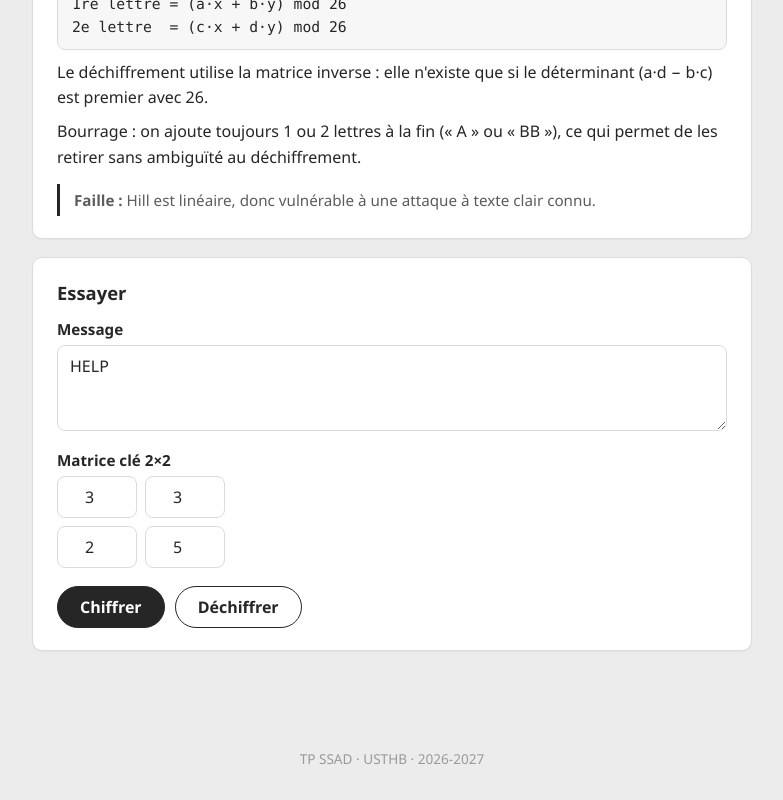
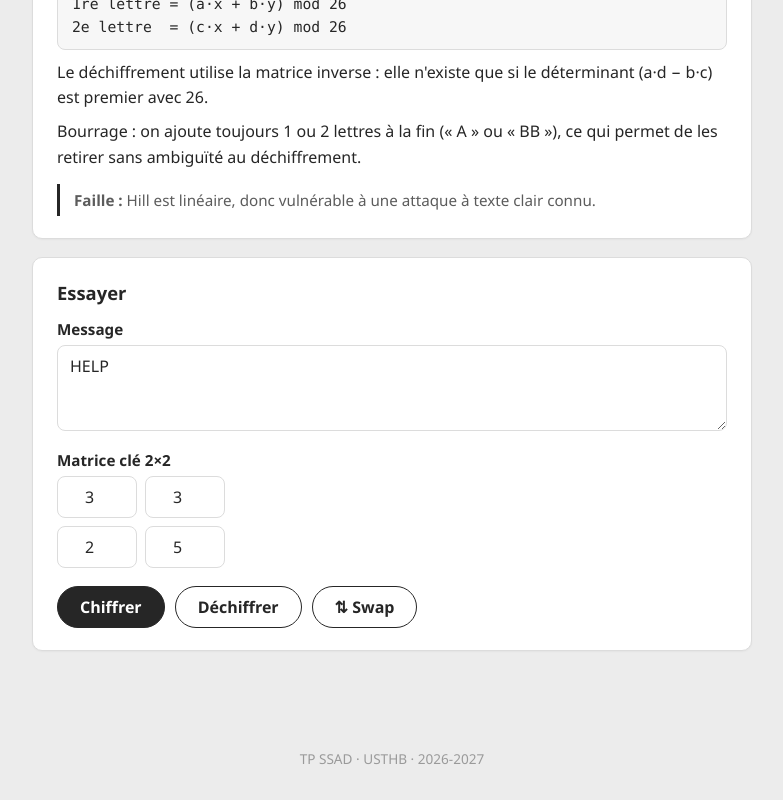
Before and after one commit to yasmine-evy/TP1_SSAD, a plain HTML site: page hill2.html in a window 1280 px wide. Shown: the part 455-1255 px from the top of the page, without its empty margins (248-1031 px from the left). Drawn offline with Linux system fonts and the light colour scheme.

Commit message:
modification tp

```diff
--- a/hill2.html
+++ b/hill2.html
@@ -45,6 +45,7 @@
     <div class="boutons">
       <button class="principal" onclick="lancer('chiffrer')">Chiffrer</button>
       <button onclick="lancer('dechiffrer')">Déchiffrer</button>
+      <button onclick="swap()" title="Mettre le résultat dans le message">⇅ Swap</button>
     </div>
 
     <div class="resultat" id="res"></div>
@@ -115,6 +116,16 @@ function hill(texte, k, mode) {
 }
 // ===== FIN ALGO =====
 
+// Swap : le résultat devient le nouveau message (pratique pour chiffrer puis déchiffrer)
+function swap() {
+  const res = document.getElementById("res");
+  const info = document.getElementById("info");
+  if (!res.textContent || res.classList.contains("erreur")) return;
+  document.getElementById("msg").value = res.textContent;
+  res.textContent = "";
+  info.style.display = "none";
+}
+
 function lancer(mode) {
   const res = document.getElementById("res");
   const info = document.getElementById("info");
```
